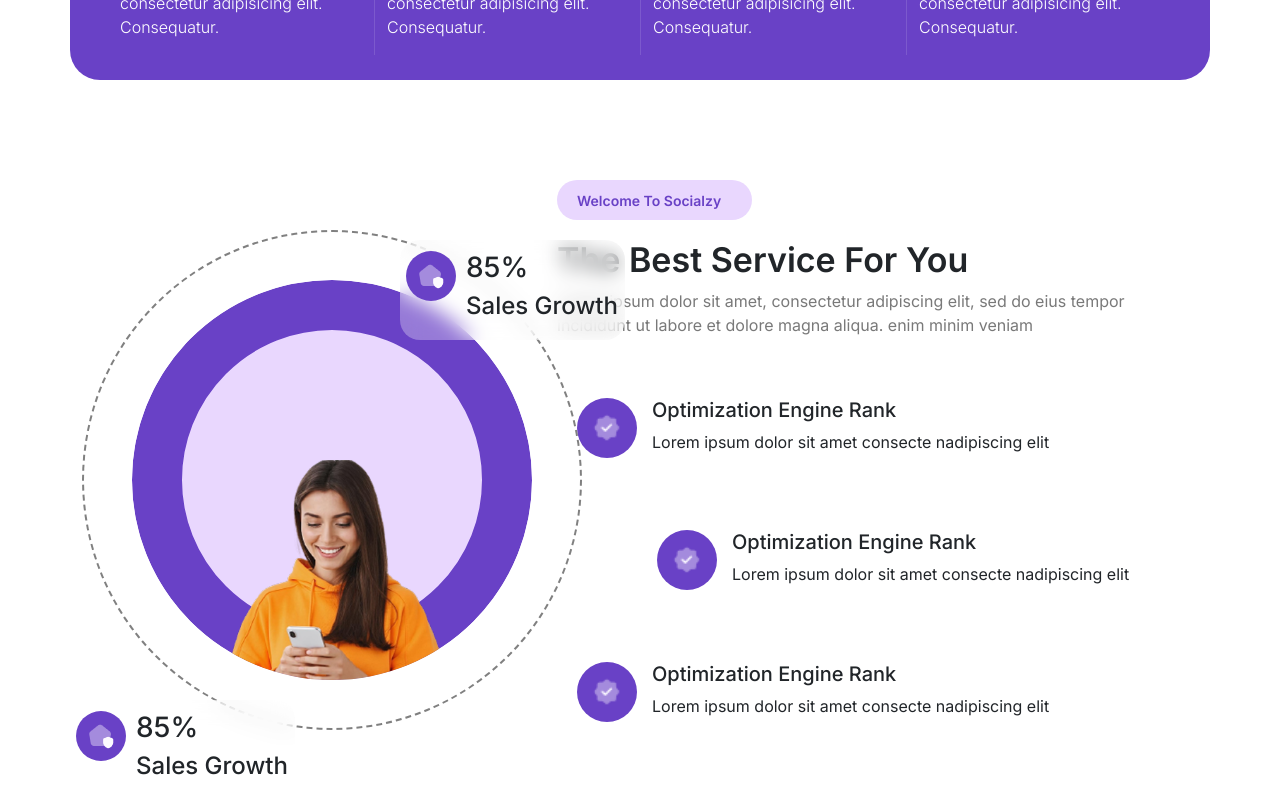
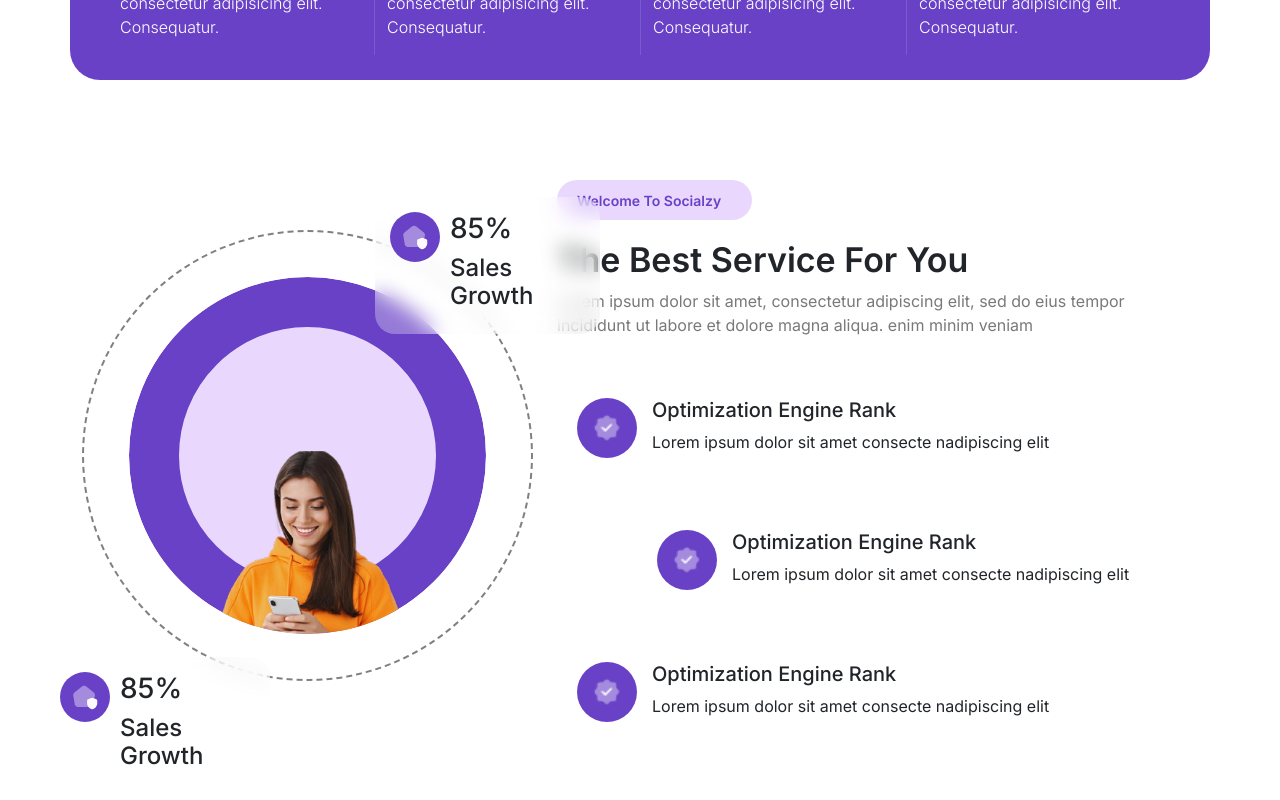
Before and after one commit to bavaneeswaran49/itboomianimation, a React app: page / in a window 1280 px wide. Shown: the part 926-1726 px from the top of the page. Built offline with nearby package versions, Linux system fonts and the light colour scheme; the HTML template or start-up script is replaced by a standard one.

Commit message:
your message

```diff
--- a/src/work/Work.jsx
+++ b/src/work/Work.jsx
@@ -1,4 +1,3 @@
-import { useState } from "react";
 import { motion } from "framer-motion";
 import img from "../assets/Task prototype/ig1.png";
 import instagram from "../assets/instagram.png";
@@ -130,7 +129,7 @@ const Arrow = {
 }
 
 function Work() {
-  const[work,setWork]=useState(false);
+
   return (
     <>
       <div className="container landing">
@@ -229,7 +228,7 @@ function Work() {
                     }}
                   />
                 </motion.div>
-                <motion.div variants={Float1} style={blur}>
+                <motion.div className="epis"  variants={Float1} style={blur}>
                   <div style={{ display: "flex", alignItems: "center", gap: "15px" }} >
                     <motion.div variants={Float8} style={icon("#6941c6")}>
                       <img src={home} alt="home" />
@@ -241,7 +240,7 @@ function Work() {
                     </div>
                   </div>
                 </motion.div>
-                <motion.div variants={Float2} style={blur}>
+                <motion.div className="epis"  variants={Float2} style={blur}>
                   <div style={{ display: "flex", alignItems: "center", gap: "15px" }}>
                     <motion.div variants={Float8} style={icon("#6941c6")}>
                       <img src={home} alt="home" />
@@ -252,19 +251,19 @@ function Work() {
                     </div>
                   </div>
                 </motion.div>
-                <motion.div variants={Float3} style={icon("#1aaa42")}>
+                <motion.div variants={Float3} style={icon("#1aaa42")} className="none">
                   <img src={verify} alt="verify" width="24" />
                 </motion.div>
-                <motion.div variants={Float4} style={icon("#f178b6")}>
+                <motion.div variants={Float4} style={icon("#f178b6")} className="none">
                   <img src={wifi} alt="wifi" width="24" />
                 </motion.div>
-                <motion.div variants={Float5} style={icon("#229af1")}>
+                <motion.div variants={Float5} style={icon("#229af1")} className="none">
                   <img src={play} alt="play" width="24" />
                 </motion.div>
-                <motion.div variants={Float6} style={icon("#ff0032")}>
+                <motion.div variants={Float6} style={icon("#ff0032")} className="none">
                   <img src={instagram} alt="instagram" width="24" />
                 </motion.div>
-                <motion.div variants={Float7} style={icon("#6941c6")}>
+                <motion.div variants={Float7} style={icon("#6941c6")} className="none">
                   <img src={home} alt="home2" width="24" />
                 </motion.div>
               </motion.div>
@@ -308,7 +307,6 @@ function Work() {
   );
 }
 
-
 const blur = {
   position: "absolute",
   width: "250px",
--- a/src/work/work.css
+++ b/src/work/work.css
@@ -121,3 +121,26 @@
     font-weight: 300;
     font-size: 16px;
 }
+@media (max-width: 480px) {
+
+  .contrast {
+    width: 280px !important;
+    height: 280px !important;
+  }
+
+  .contrast1 {
+    width: 220px !important;
+    height: 220px !important;
+  }
+
+  .contrast4 {
+    width: 140px !important;
+  }
+
+  .blur {
+    display: none!important;
+  }
+  .none,.epis{
+    display: none!important;
+  }
+}
--- a/src/work2/Work1.jsx
+++ b/src/work2/Work1.jsx
@@ -40,9 +40,6 @@ const Contrast2 = {
     },
   },
 };
-
-
-
 const Float1 = {
   initial: { y: -190, x: 180 },
   hover: {
@@ -145,13 +142,13 @@ function Work1() {
               />
             </motion.div>
 
-            <motion.div
+            <motion.div  className="blur"
               variants={Float1}
               initial="initial"
               animate={jugle ? "hover" : "initial"}
 
-              style={glassBoxStyle}>
-              <div >
+              style={blur}>
+              <div>
                 <motion.div initial="initial"
                   animate={jugle ? "hover" : "initial"}
                   variants={Float8} style={iconStyle("#6941c6")}>
@@ -164,12 +161,12 @@ function Work1() {
                 </div>
               </div>
             </motion.div>
-            <motion.div
+            <motion.div className="blur"
               initial="initial"
               animate={jugle ? "hover" : "initial"}
 
               variants={Float2}
-              style={glassBoxStyle}>
+              style={blur}>
               <div>
                 <motion.div initial="initial"
                   animate={jugle ? "hover" : "initial"}
@@ -223,9 +220,9 @@ function Work1() {
   );
 }
 
-const glassBoxStyle = {
+const blur = {
   position: "absolute",
-  width: "225px",
+  width: "250px",
   height: "100px",
   backgroundColor: "rgba(255, 255, 255, 0.3)",
   backdropFilter: "blur(10px)",
--- a/src/work2/work1.css
+++ b/src/work2/work1.css
@@ -81,3 +81,76 @@
 .sb {
     padding-top: 50px;
 }
+
+.sb > div {
+  width: 100% !important;
+  max-width: 500px !important;
+  height: auto !important;
+  aspect-ratio: 1 / 1;
+}
+.sb > div > div {
+  width: 80% !important;
+  height: 80% !important;
+}
+.sb img[alt="main"] {
+  width: 55% !important;
+  height: auto !important;
+  max-height: 80% !important;
+}
+
+.sb div[style*="backdrop-filter"] {
+  width: 60% !important;
+  max-width: 225px !important;
+  height: auto !important;
+  padding: 15px !important;
+}
+@media (max-width: 992px) {
+
+  .sb {
+    display: flex;
+    justify-content: center;
+    margin-bottom: 40px;
+  }
+
+}
+@media (max-width: 769px) {
+
+  .second {
+    padding: 40px 20px;
+  }
+
+  .sb > div {
+    max-width: 350px !important;
+  }
+
+  .sb img[alt="main"] {
+    width: 65% !important;
+  }
+
+  .para12,
+  .h4,
+  .para13 {
+    text-align: center;
+  }
+
+  .design,
+  .designn {
+    flex-direction: column;
+    align-items: center;
+    text-align: center;
+  }
+  .verify {
+    width: 35px;
+  }
+  .blur{
+    display: none;
+  }
+}
+@media (max-width: 480px) {
+  .sb > div {
+    max-width: 280px !important;
+  }
+  .sb img[alt="main"] {
+    width: 70% !important;
+  }
+}
```
